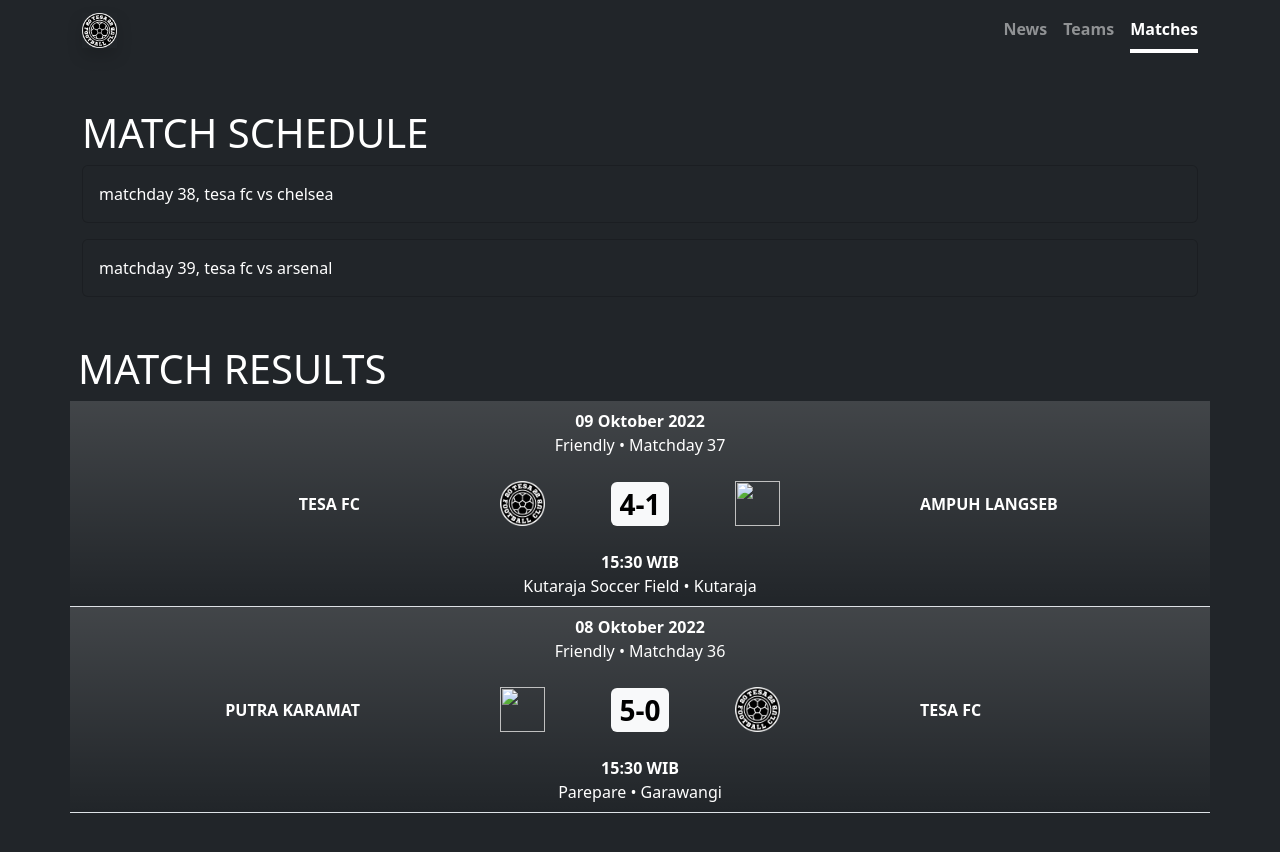
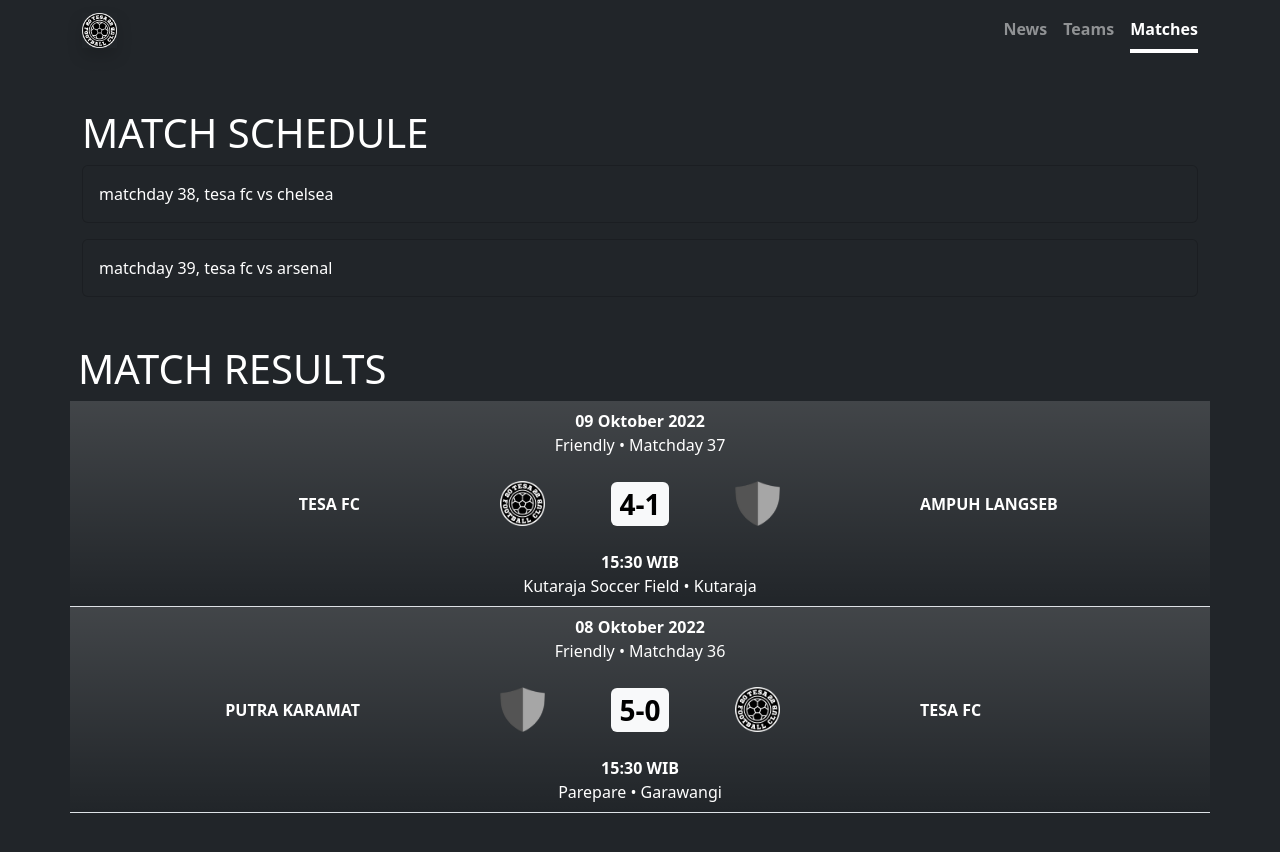
Before and after one commit to tesafc/tesafc.github.io, a Jekyll site: the page built from matches.html, in a window 1280 px wide. Shown: the top 852 px of the page. Built offline with Jekyll 4.4.1, drawn with Linux system fonts in a browser that asks for light colours.

Commit message:
Update matches.html

```diff
--- a/matches.html
+++ b/matches.html
@@ -33,19 +33,19 @@
           <div class="card-body">
             <div class="row g-1">
               <div class="col-3 d-flex justify-content-end align-items-center">
-                <p class="card-text text-end text-uppercase fw-bolder">{{ match.home-team.name }}</p>
+                <p class="card-text text-end text-uppercase fw-bolder lh-1">{{ match.home-team.name }}</p>
               </div>
               <div class="col-2 d-flex justify-content-end align-items-center">
-                <img src="{% if match.home-team.logo %}{{ match.home-team.logo | relative_url }}{% else %}{{ assets/img/logo/logo-blank.png | relative_url }}{% endif %}" alt="" class="text-end" width="45" height="45">
+                <img src="{% if match.home-team.logo %}{{ match.home-team.logo | relative_url }}{% else %}{{ '/assets/img/logo/logo-blank.png' | relative_url }}{% endif %}" alt="" class="text-end" width="45" height="45">
               </div>
               <div class="col-2 d-flex justify-content-center align-items-center">
                 <p class="badge text-center text-bg-light fs-3 fw-bolder p-2 mb-0">{{ match.result.score }}</p>
               </div>
               <div class="col-2 d-flex justify-content-start align-items-center">
-                <img src="{% if match.away-team.logo %}{{ match.away-team.logo | relative_url }}{% else %}{{ assets/img/logo/logo-blank.png | relative_url }}{% endif %}" alt="" class="text-start" width="45" height="45">
+                <img src="{% if match.away-team.logo %}{{ match.away-team.logo | relative_url }}{% else %}{{ '/assets/img/logo/logo-blank.png' | relative_url }}{% endif %}" alt="" class="text-start" width="45" height="45">
               </div>
               <div class="col-3 d-flex justify-content-start align-items-center">
-                <p class="card-text text-start text-uppercase fw-bolder">{{ match.away-team.name }}</p>
+                <p class="card-text text-start text-uppercase fw-bolder lh-1">{{ match.away-team.name }}</p>
               </div>
             </div>
           </div>
```
